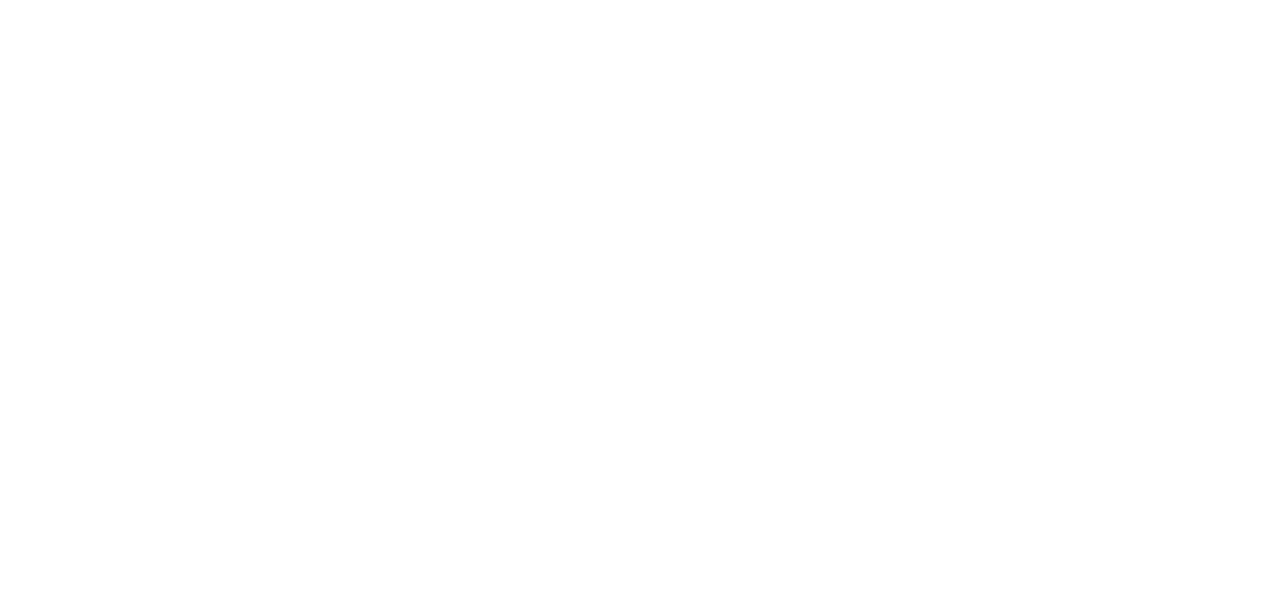
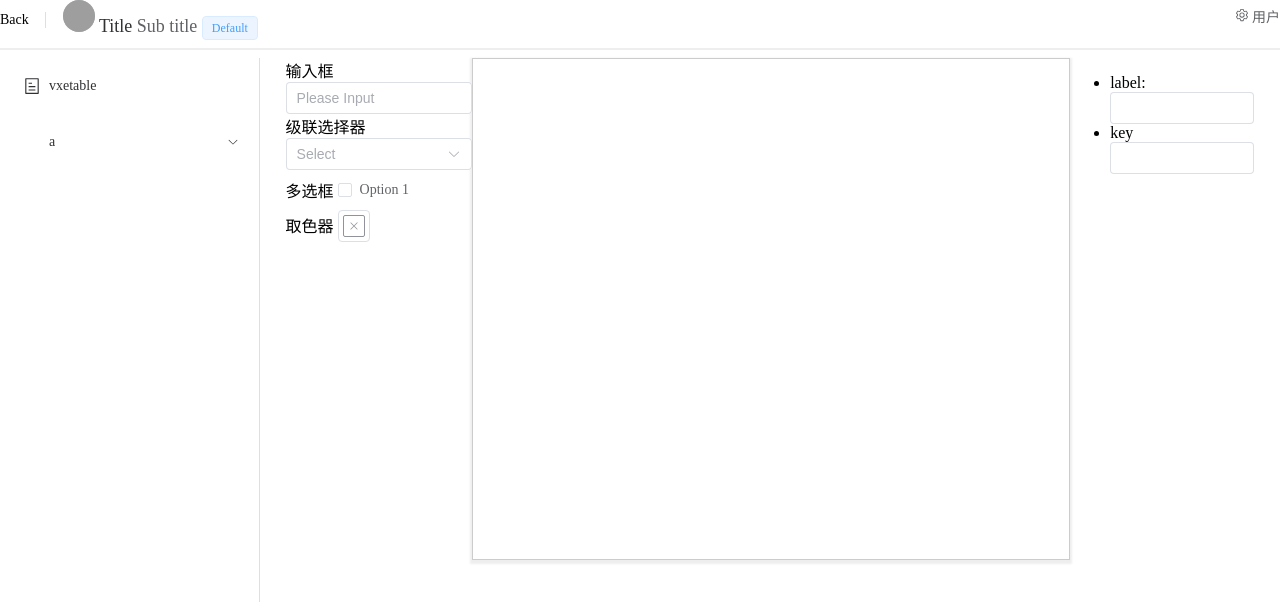
Before and after one commit to w569638598/vite-project-ts, a Vue app: page /#/dragForm in a window 1280 px wide. Before the commit this address had no page. Shown: the top 602 px of the page. Built offline with nearby package versions, Linux system fonts and the light colour scheme; grey boxes are pictures that could not be loaded; what vxe-table would draw is missing.

Commit message:
el component

```diff
--- a/src/layouts/LeftMenu.vue
+++ b/src/layouts/LeftMenu.vue
@@ -17,7 +17,7 @@
 <template>
     <el-menu default-active="/home" class="el-menu-vertical-demo" @open="handleOpen" @select="selectMenu" unique-opened
         @close="handleClose" router>
-        <subMenu :menu="routes" v-for="routes of props.menu"></subMenu>
+        <subMenu :menu="routes" v-for="routes of props.menu" :key="routes"></subMenu>
     </el-menu>
 </template>
 
--- a/src/layouts/index.vue
+++ b/src/layouts/index.vue
@@ -47,8 +47,6 @@
   height: calc(100vh - 57px);
 }
 
-.leftMenu {}
-
 .content {
   position: absolute
 }
--- a/src/layouts/subMenu.vue
+++ b/src/layouts/subMenu.vue
@@ -10,9 +10,12 @@
             </el-icon>
             <span>{{ menu.meta.title }}</span>
         </template>
-        <subMenu v-for='item of menu.children' :menu="item"></subMenu>
+        <subMenu v-for='item of menu.children' :menu="item" :key="item.path"></subMenu>
     </el-sub-menu>
     <el-menu-item v-else :index="menu?.path">
+        <el-icon>
+            <component :is="menu.meta.icon" />
+        </el-icon>
         {{ menu?.meta?.title }}
     </el-menu-item>
 </template>
--- a/src/router/index.ts
+++ b/src/router/index.ts
@@ -11,27 +11,47 @@
   {
     path: '/',
     redirect: '/home',
-},{
+  }, {
     path: '/home',
     component: () => import('../layouts/index.vue'),
     redirect: '/vxetable',
     meta: {
-    title: '主页'
+      title: '主页',
+      icon: 'home'
     },
     children: [
       {
         path: '/vxetable',
         component: () => import('../view/vxetable.vue'),
         meta: {
-        title: 'vxetable'
+          title: 'vxetable',
+          icon: 'tickets'
         }
       },
       {
         path: '/a',
-      component: () => import('../view/a.vue'),
+        redirect: '/b',
         meta: {
           title: 'a'
+        },
+        children: [
+          {
+            path: '/b',
+            meta: {
+              title: 'b',
+              icon: 'House'
+            },
+            component: () => import('../view/b.vue')
+          },
+          {
+            path: '/dragForm',
+            meta: {
+              title: 'dragForm',
+              icon: 'Crop'
+            },
+            component: () => import('../view/drag/index.vue')
           }
+        ]
       }
     ]
   },
--- a/src/components/drag/dragBox.vue
+++ b/src/view/drag/compontens/dragBox.vue
@@ -1,5 +1,5 @@
 <script setup lang="ts">
-import { useDragStore } from '../../store/drag'
+import { useDragStore } from '@/store/drag'
 import { storeToRefs } from 'pinia'
 import { ref, computed } from 'vue'
 import el from './el.vue'
@@ -7,7 +7,7 @@
 let store = useDragStore()
 const {dragEl,formList} = storeToRefs(store)
 const dragBox = ref()
-function drop(e) {
+function drop(e:Event) {
     store.pushFormList(store.dragEl)
     store.setCurrentClickId(store.dragEl.id)
 }
@@ -20,16 +20,16 @@
         ref="dragBox">
         <template v-for="(item, i) of formList">
             <div class="box" :class="[item.id === store.currentClickId ? 'action' : '']">
-            <el :label="'输入框'" type="autocomplete" v-if="item.formItem.type == 'autocomplete'" source="dragContentBox" :id="item.id">
+            <el :label="item.formItem.label" type="autocomplete" v-if="item.formItem.type == 'autocomplete'" source="dragContentBox" :id="item.id">
                 <el-autocomplete clearable class="inline-input w-50" placeholder="Please Input" />
             </el>
-            <el :label="'级联选择器'" type="cascader"  v-if="item.formItem.type == 'cascader'" source="dragContentBox" :id="item.id">
+            <el :label="item.formItem.label" type="cascader"  v-if="item.formItem.type == 'cascader'" source="dragContentBox" :id="item.id">
                 <el-cascader />
             </el>
-            <el :label="'多选框'" type="checkbox"  v-if="item.formItem.type == 'checkbox'" source="dragContentBox" :id="item.id">
+            <el :label="item.formItem.label" type="checkbox"  v-if="item.formItem.type == 'checkbox'" source="dragContentBox" :id="item.id">
                 <el-checkbox label="Option 1" size="large" />
             </el>
-            <el :label="'取色器'" type="color-picker"  v-if="item.formItem.type == 'color-picker'" source="dragContentBox" :id="item.id">
+            <el :label="item.formItem.label" type="color-picker"  v-if="item.formItem.type == 'color-picker'" source="dragContentBox" :id="item.id">
                 <el-color-picker />
             </el>
         </div>
--- a/src/components/drag/el.vue
+++ b/src/view/drag/compontens/el.vue
@@ -9,13 +9,10 @@
     label: string,
     type: string,
     source?: string,
-    id?: string
+    id: string
 }
 
-const { label, type, id, source } = withDefaults(defineProps<Props>(), {
-    label: '默认组件',
-    source: 'list'
-})
+const { label, type, id, source } = defineProps<Props>()
 const dragStore = useDragStore()
 
 function dragstart(e: Event) {
--- /dev/null
+++ b/src/view/drag/index.vue
@@ -0,0 +1,24 @@
+<script setup lang="ts">
+import dragBox from './compontens/dragBox.vue'
+import dragList from './compontens/dragList.vue'
+import attr from './compontens/attr.vue'
+</script>
+
+<template>
+    <div class="dragMain">
+        <dragList>
+
+        </dragList>
+        <dragBox>
+
+        </dragBox>
+        <attr></attr>
+    </div>
+</template>
+
+<style lang="less" scoped>
+.dragMain {
+    display: flex;
+
+}
+</style>
--- a/src/view/login.vue
+++ b/src/view/login.vue
@@ -1,33 +1,38 @@
 <script setup lang="ts">
-import { reactive ,ref} from 'vue'
+import { reactive, ref, onMounted, nextTick } from 'vue'
 import logo from '../assets/logo.jpeg'
-import {FormRules, FormInstance} from 'element-plus'
+import { FormRules, FormInstance } from 'element-plus'
 import { useRouter } from "vue-router";
 const router = useRouter()
+fetch("/src/mock/table.json").then(response => response.json()).then(data => { });
+let submitBtn = ref()
+
+
 let form = reactive({
   account: '',
   password: '',
 })
-const ruleFormRef  = ref<FormInstance>()
+const ruleFormRef = ref<FormInstance>()
 let rules = reactive<FormRules>({
-  account:[
+  account: [
     {
       required: true,
       message: '账号不能为空',
       trigger: 'blur'
     },
-     {
+    {
       min: 6,
       message: '账号长度最短6位',
       trigger: 'blur'
-     }
+    }
   ]
 })
-async function submitForm (formEl: FormInstance | undefined) {
+async function submitForm(formEl: FormInstance | undefined, e?: Event) {
+
   if (!formEl) return
   await formEl.validate((valid, fields) => {
     if (valid) {
-      router.push({path: '/'})
+      router.push({ path: '/' })
     } else {
     }
   })
@@ -41,7 +46,8 @@
 
 <template>
   <img :src="logo" class="logo">
-  <el-form :model="form" label-width="120px" ref="ruleFormRef" :rules="rules">
+  <el-form :model="form" label-width="120px" ref="ruleFormRef" :rules="rules"
+    @keyup.enter="submitForm(ruleFormRef, $event)">
     <el-form-item label="账号" prop="account">
       <el-input v-model="form.account" />
     </el-form-item>
@@ -49,7 +55,7 @@
       <el-input v-model="form.password" type="password" />
     </el-form-item>
     <el-form-item>
-      <el-button type="primary" @click="submitForm(ruleFormRef)">
+      <el-button ref="submitBtn" type="primary" @click="submitForm(ruleFormRef)">
         Create
       </el-button>
       <el-button @click="resetForm(ruleFormRef)">Reset</el-button>
@@ -58,8 +64,7 @@
 </template>
 
 <style lang="less" scoped>
-.logo
-{
+.logo {
   width: 60px;
   height: 60px;
   border-radius: 60px;
--- a/tsconfig.json
+++ b/tsconfig.json
@@ -12,7 +12,10 @@
     "lib": ["ESNext", "DOM"],
     "skipLibCheck": true,
     "noImplicitAny": false,
-    "noEmit": true
+    "noEmit": true,
+    "paths": {
+      "@/*": ["./src/*"]
+    }
   },
   "include": ["src/**/*.ts", "src/**/*.d.ts", "src/**/*.tsx", "src/**/*.vue"],
   "references": [{ "path": "./tsconfig.node.json" }]
```
Also changed, not shown: src/components/drag/index.vue (deleted, +0 -24 lines), src/view/drag/compontens/attr.vue (renamed from src/components/drag/attr.vue, +1 -14 lines), src/view/drag/compontens/dragList.vue (renamed from src/components/drag/dragList.vue), 1 other file (tests, documents, lock files or other folders). Lines whose indentation alone changed are shown as unchanged.
